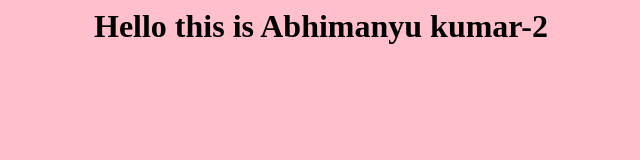
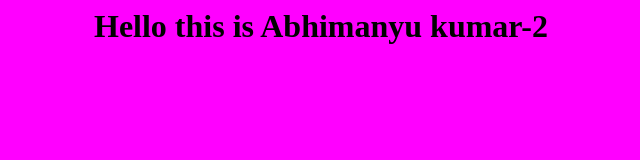
Before and after one commit to veeroo2011/jenkins_demo, a plain HTML site: page index.html in a window 1280 px wide. Shown: the whole page, without its empty margins (319-959 px from the left). Drawn offline with Linux system fonts and the light colour scheme.

Commit message:
Update index.html

```diff
--- a/index.html
+++ b/index.html
@@ -1,5 +1,5 @@
 <html>
-  <body bgcolor=pink>
+  <body bgcolor=magenta>
     <center><h1> <b>Hello this is Abhimanyu kumar-2</b></h1></center>
 
   </body>
```
